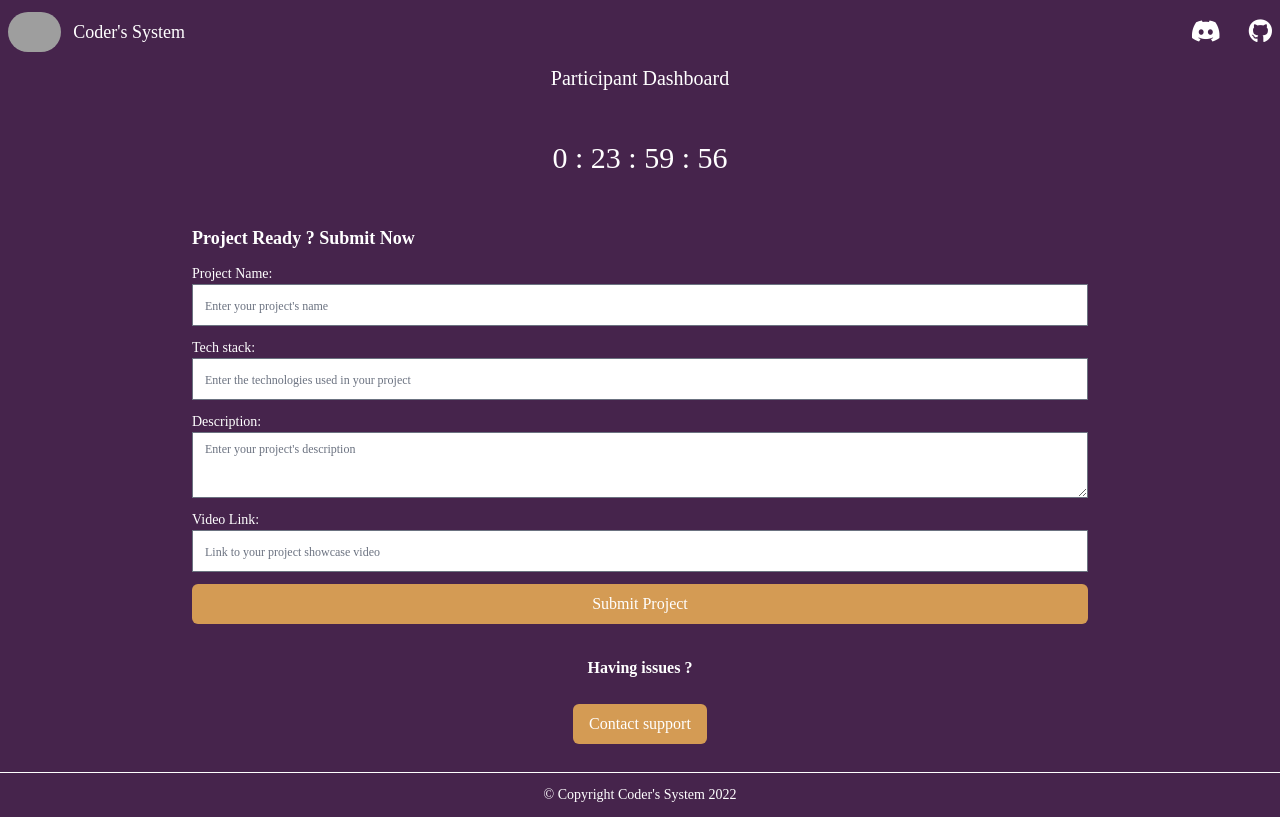
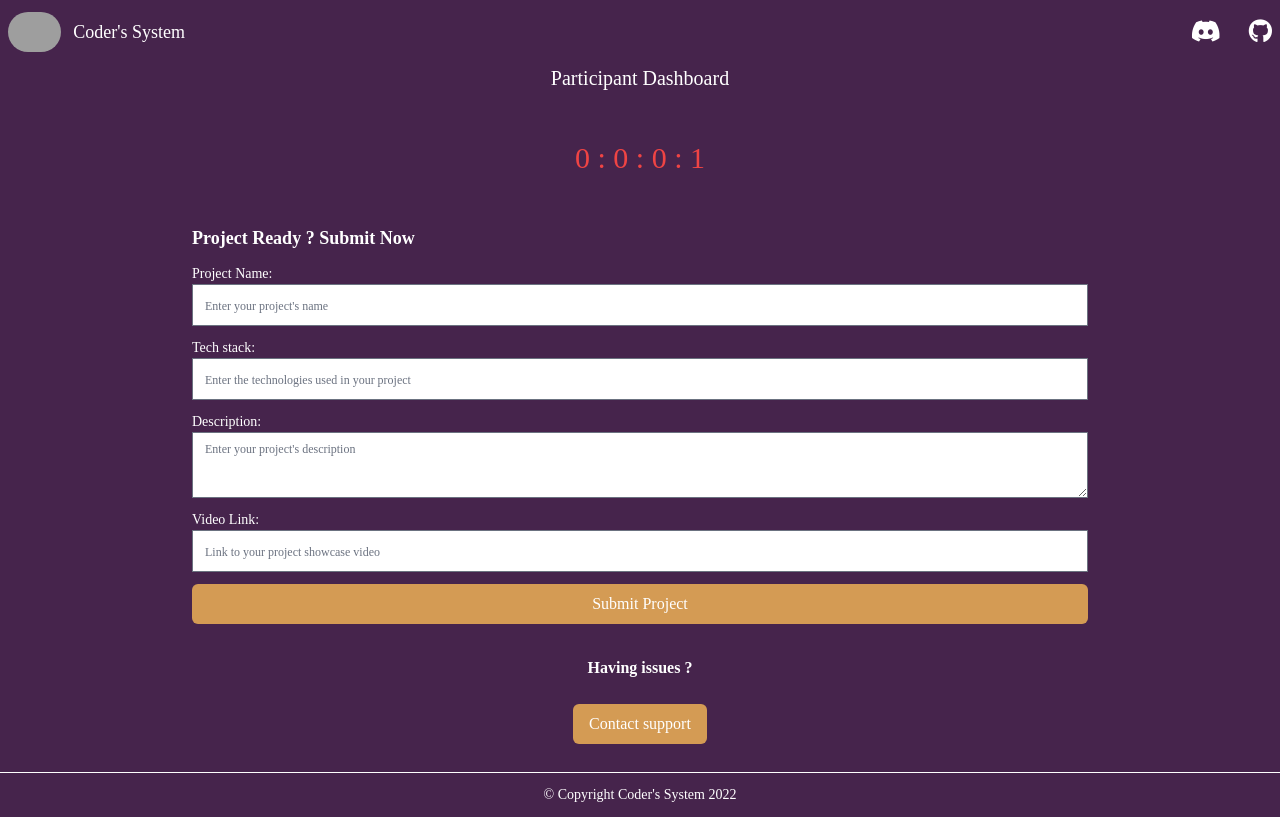
Before and after one commit to Coders-System/1k-code-jam, a React (Create React App) app in the folder web/: page /submission in a window 1280 px wide. Built offline with nearby package versions, Linux system fonts and the light colour scheme; grey boxes are pictures that could not be loaded.

Commit message:
Timer logic finished

```diff
--- a/web/src/components/Timer.tsx
+++ b/web/src/components/Timer.tsx
@@ -1,25 +1,17 @@
 import { useEffect, useState } from "react";
 
-function calc(dateA: Date, dateB: Date) {
-  return Math.floor(dateA.getTime() - dateB.getTime());
-}
-
-function nD() {
-  const d = new Date();
-  d.setDate(9);
-  return d.getTime();
-}
-
-export function Timer({ countdown }: { countdown: number }) {
-  // UNIX Timestamp (ms)
-  const [deadline, setDeadline] = useState(nD());
-  const [remaining, setRemaining] = useState([0, 0, 0, 0, 0]);
+export function Timer({
+  countdown,
+  onCountdown,
+}: {
+  countdown: number;
+  onCountdown: (a: [number, number, number, number]) => void;
+}) {
+  const [remaining, setRemaining] = useState([0, 0, 0, 0]);
 
   useEffect(() => {
     let countDown = countdown;
     const i = setInterval(() => {
-      //const countDown = deadline - new Date().getTime();
-
       // calculate time left
       const days = Math.floor(countDown / (1000 * 60 * 60 * 24));
       const hours = Math.floor(
@@ -29,7 +21,14 @@ export function Timer({ countdown }: { countdown: number }) {
       const seconds = Math.floor((countDown % (1000 * 60)) / 1000);
 
       setRemaining([days, hours, minutes, seconds]);
-      countDown -= 1000;
+      onCountdown([days, hours, minutes, seconds]);
+
+
+      if (countDown >=1000){
+          countDown -= 1000;
+      } else {
+          clearInterval(i)
+      }
     }, 1000);
 
     return () => {
@@ -38,8 +37,10 @@ export function Timer({ countdown }: { countdown: number }) {
   }, []);
 
   return (
-    <p className="font-heading my-12 text-center text-3xl">{`${remaining.join(
-      " : "
-    )}`}</p>
+    <p
+      className={`font-heading my-12 text-center text-3xl ${
+        remaining[0] == 0 && remaining[1] == 0 ? "text-red-500" : ""
+      }`}
+    >{`${remaining.join(" : ")}`}</p>
   );
 }
--- a/web/src/pages/SubmissionPage.tsx
+++ b/web/src/pages/SubmissionPage.tsx
@@ -7,6 +7,15 @@ import { Timer } from "../components/Timer";
 
 export function SubmissionPage() {
   const [isProjectSubmitted, setIsProjectSubmitted] = useState(false);
+  const [remaining, setRemaining] = useState([0, 0, 0, 0, 0]);
+
+  const isTimeOver = () => {
+    return (
+      remaining.reduce((p, c) => {
+        return (p += c);
+      }) == 0
+    );
+  };
 
   return (
     <div className="h-screen flex flex-col">
@@ -16,9 +25,14 @@ export function SubmissionPage() {
           Participant Dashboard
         </h1>
 
-        <Timer countdown={24 * 60 * 60 * 1000} />
+        <Timer
+          onCountdown={(r) => setRemaining(r)}
+          countdown={5000}
+        />
 
-        {!isProjectSubmitted ? (
+        {!isProjectSubmitted && isTimeOver() ? (
+            <Timeover />
+        ) : !isProjectSubmitted ? (
           <SubmissionForm onSubmit={() => setIsProjectSubmitted(true)} />
         ) : (
           <Thanks />
@@ -35,6 +49,13 @@ function Thanks() {
   return (
     <p className="text-center mb-8">
       Thank you for participating in our code jam!
+    </p>
+  );
+}
+function Timeover() {
+  return (
+    <p className="text-center mb-8">
+    Time has run out. If you have something to say, contact support
     </p>
   );
 }
```
